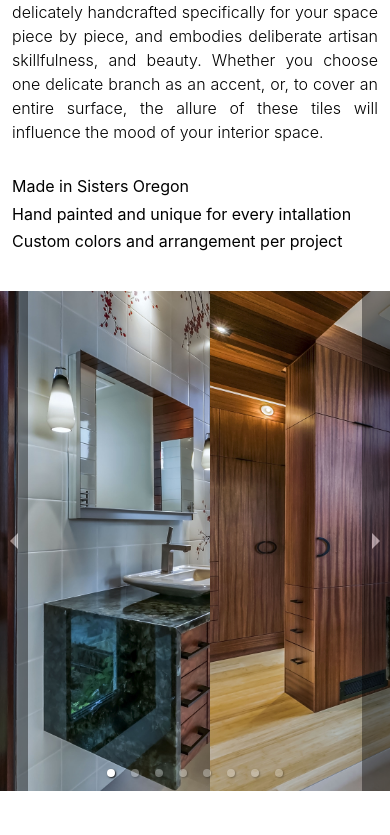
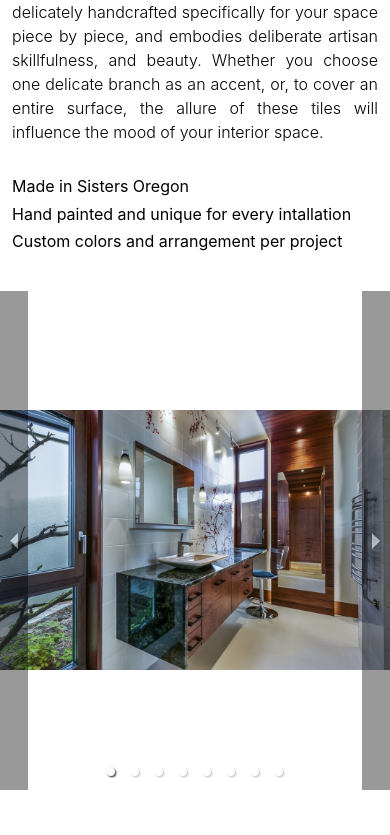
Before and after one commit to redfieldstefan/kibaktile.com, a Next.js app: page /catalog/sakura-cherry-tree in a window 390 px wide. Shown: the part 674-1509 px from the top of the page. Built offline with nearby package versions, Linux system fonts and the light colour scheme.

Commit message:
fix mobile Sakura carousel

```diff
--- a/src/components/feature-page.js
+++ b/src/components/feature-page.js
@@ -4,7 +4,7 @@ import styled from 'styled-components';
 import catalog from '../utils/catalog';
 import Link from "./link";
 import BasePage from "./base-page";
-import { Carousel } from 'react-responsive-carousel';
+import Carousel from "./carousel";
 import Contact from "./contact";
 import NavigatePatterns from "./navigate-patterns";
 
@@ -144,7 +144,10 @@ const CarouselImageContainer = styled.span`
 
 const CarouselImage = styled.img`
   max-height: 500px;
-  width: auto!important;
+
+  @media(min-width: ${props => props.theme.breakpoints.tablet}) {
+    width: auto!important;
+  }
 `;
 
 const Process = styled.div`
```
